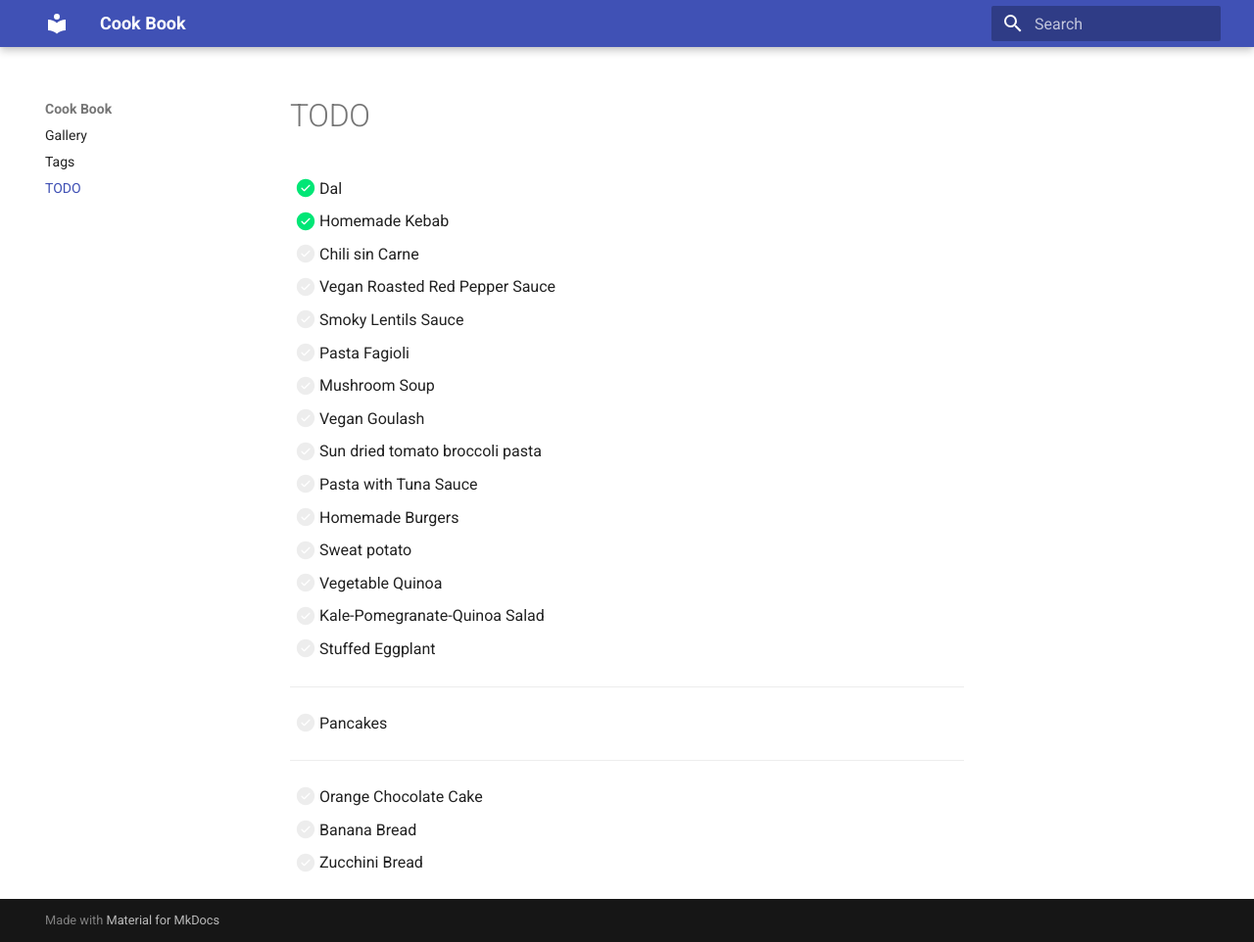
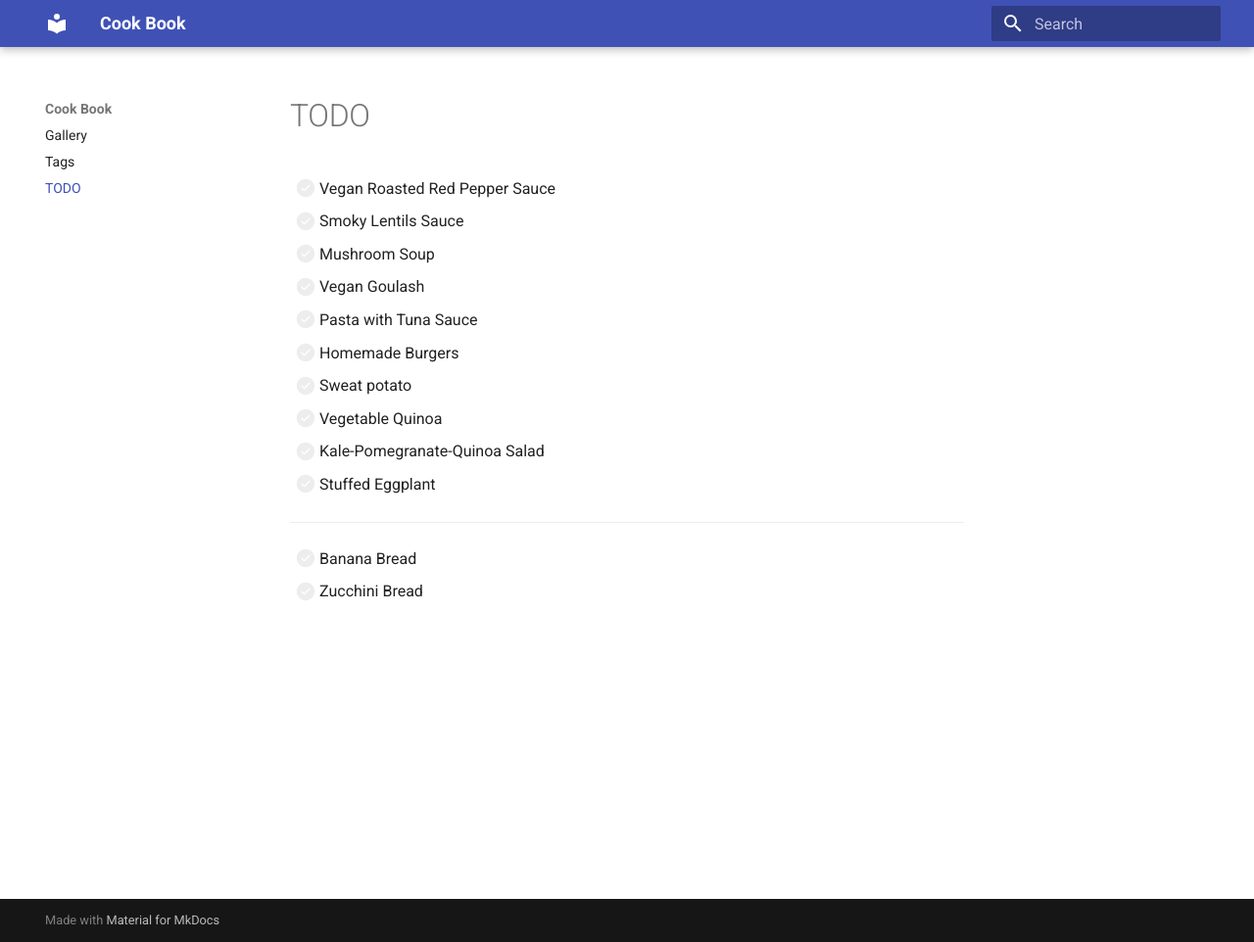
Before and after one commit to gr8jam/cook-book, an MkDocs documentation site: the page built from docs/todo.md, in a window 1280 px wide and 962 px high. Shown: the whole window at 98% size. Built offline with MkDocs 1.6.1 and Material for MkDocs 9.7.7, drawn with Linux system fonts in a browser that asks for light colours.

Commit message:
new stuff

```diff
--- a/docs/todo.md
+++ b/docs/todo.md
@@ -1,14 +1,9 @@
 # TODO
 
-* [x] Dal
-* [x] Homemade Kebab
-* [ ] Chili sin Carne
 * [ ] Vegan Roasted Red Pepper Sauce
 * [ ] Smoky Lentils Sauce
-* [ ] Pasta Fagioli
 * [ ] Mushroom Soup
 * [ ] Vegan Goulash
-* [ ] Sun dried tomato broccoli pasta
 * [ ] Pasta with Tuna Sauce
 * [ ] Homemade Burgers
 * [ ] Sweat potato
@@ -18,10 +13,5 @@
 
 ---
 
-* [ ] Pancakes
-
----
-
-* [ ] Orange Chocolate Cake
 * [ ] Banana Bread
 * [ ] Zucchini Bread
```
Also changed, not shown: docs/index.md (+19 -6 lines), docs/recipes/chili_sin_carne/index.md (added, +45 -0 lines), docs/recipes/pasta_e_fagioli/index.md (added, +42 -0 lines), docs/recipes/chili_sin_carne/image.jpg (added), docs/recipes/chili_sin_carne/thumbnail.jpg (added), docs/recipes/pasta_e_fagioli/image.jpg (added), docs/recipes/pasta_e_fagioli/thumbnail.jpg (added).
